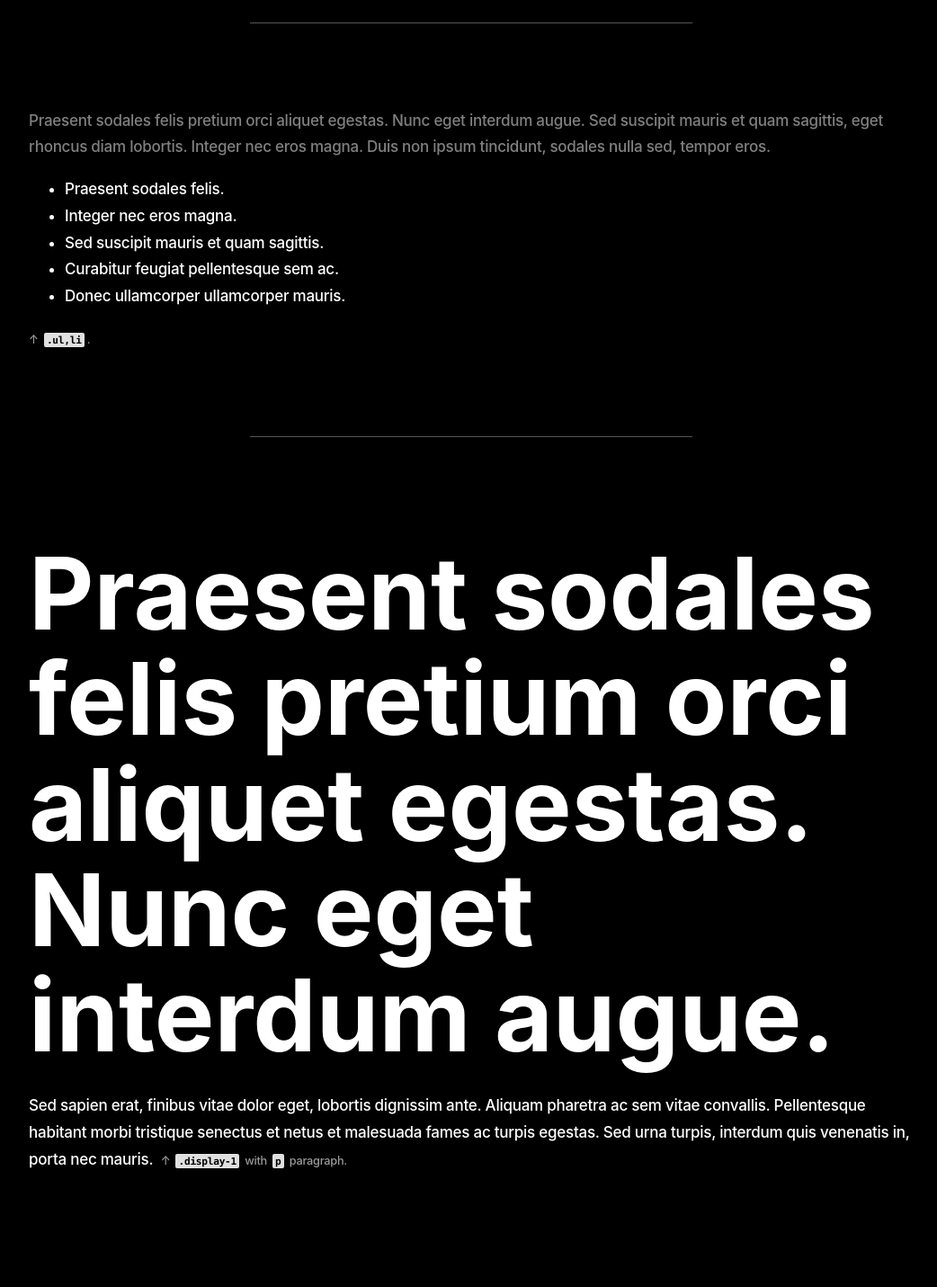
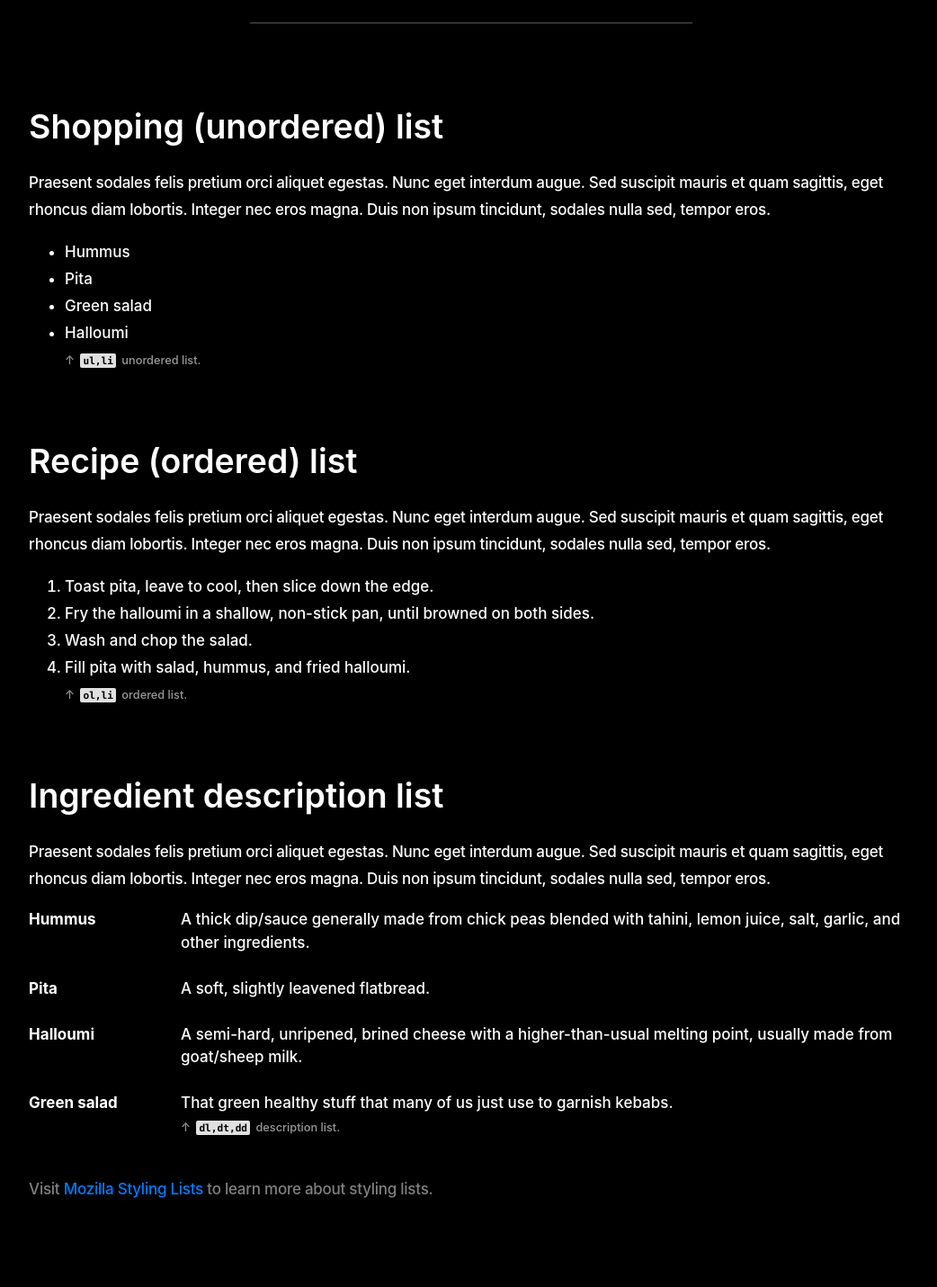
Before and after one commit to guylepage3/lepage.cc, a React (Create React App) app: page /pattern-library in a window 1280 px wide. Shown: the part 5200-6631 px from the top of the page at 90% size, without its empty margins (116-1158 px from the left). Built offline with nearby package versions, Linux system fonts and the light colour scheme.

Commit message:
added to list elements pattern library
Signed-off-by: Guy Lepage <guylepage3@gmail.com>

```diff
--- a/src/components/PatternLib.js
+++ b/src/components/PatternLib.js
@@ -225,18 +225,67 @@ class PatternLib extends Component {
                 text-center
                 ">
             </div>
+
+            <h3 className="text-white">Shopping (unordered) list</h3>
+
+            <p className="text-white">
+              Praesent sodales felis pretium orci aliquet egestas. Nunc eget interdum augue. Sed suscipit mauris et quam sagittis, eget rhoncus diam lobortis. Integer nec eros magna. Duis non ipsum tincidunt, sodales nulla sed, tempor eros.
+            </p>
+
+            <ul className="text-white">
+              <li>Hummus</li>
+              <li>Pita</li>
+              <li>Green salad</li>
+              <li>Halloumi
+              <br />
+                <span className="pattern-library-typography-footnote">
+                  &uarr;&nbsp;<code className="pattern-libarary-typography-code">ul,li</code> unordered list.
+                </span>
+              </li>
+            </ul>
+
+            <h3 className="text-white">Recipe (ordered) list</h3>
+
+            <p className="text-white">
+              Praesent sodales felis pretium orci aliquet egestas. Nunc eget interdum augue. Sed suscipit mauris et quam sagittis, eget rhoncus diam lobortis. Integer nec eros magna. Duis non ipsum tincidunt, sodales nulla sed, tempor eros.
+            </p>
+
+            <ol className="text-white">
+              <li>Toast pita, leave to cool, then slice down the edge.</li>
+              <li>Fry the halloumi in a shallow, non-stick pan, until browned on both sides.</li>
+              <li>Wash and chop the salad.</li>
+              <li>Fill pita with salad, hummus, and fried halloumi.
+                <br />
+                <span className="pattern-library-typography-footnote">
+                  &uarr;&nbsp;<code className="pattern-libarary-typography-code">ol,li</code> ordered list.
+                </span>
+              </li>
+            </ol>
+
+            <h3 className="text-white">Ingredient description list</h3>
+
+            <p className="text-white">
+              Praesent sodales felis pretium orci aliquet egestas. Nunc eget interdum augue. Sed suscipit mauris et quam sagittis, eget rhoncus diam lobortis. Integer nec eros magna. Duis non ipsum tincidunt, sodales nulla sed, tempor eros.
+            </p>
+
+            <dl className="row text-white">
+              <dt className="col-md-2">Hummus</dt>
+              <dd className="col-md-10">A thick dip/sauce generally made from chick peas blended with tahini, lemon juice, salt, garlic, and other ingredients.</dd>
+              <dt className="col-md-2">Pita</dt>
+              <dd className="col-md-10">A soft, slightly leavened flatbread.</dd>
+              <dt className="col-md-2">Halloumi</dt>
+              <dd className="col-md-10">A semi-hard, unripened, brined cheese with a higher-than-usual melting point, usually made from goat/sheep milk.</dd>
+              <dt className="col-md-2">Green salad</dt>
+              <dd className="col-md-10">That green healthy stuff that many of us just use to garnish kebabs.
+                <br />
+                <span className="pattern-library-typography-footnote">
+                  &uarr;&nbsp;<code className="pattern-libarary-typography-code">dl,dt,dd</code> description list.
+                </span>
+              </dd>
+            </dl>
+
             <p className="text-white-50">
-            Praesent sodales felis pretium orci aliquet egestas. Nunc eget interdum augue. Sed suscipit mauris et quam sagittis, eget rhoncus diam lobortis. Integer nec eros magna. Duis non ipsum tincidunt, sodales nulla sed, tempor eros.
-              <ul className="text-white">
-                <li>Praesent sodales felis.</li>
-                <li>Integer nec eros magna.</li>
-                <li>Sed suscipit mauris et quam sagittis.</li>
-                <li>Curabitur feugiat pellentesque sem ac.</li>
-                <li>Donec ullamcorper ullamcorper mauris.</li>
-              </ul>
-              <span className="pattern-library-typography-footnote">
-                &uarr;&nbsp;<code className="pattern-libarary-typography-code">.ul,li</code>.
-              </span>
+              Visit <a href="https://developer.mozilla.org/en-US/docs/Learn/CSS/Styling_text/Styling_lists">Mozilla Styling Lists</a> to learn more about styling lists.
             </p>
 
             <div
--- a/src/styles/App.css
+++ b/src/styles/App.css
@@ -2,6 +2,18 @@
 
 ul {
   margin-top: 1rem;
+}
+
+dd, dt {
+  line-height: 1.5;
+}
+
+dt {
+  font-weight: bold;
+}
+
+dd {
+  margin-bottom: 1.5rem;
 }
 
 .navbar-brand {
```
